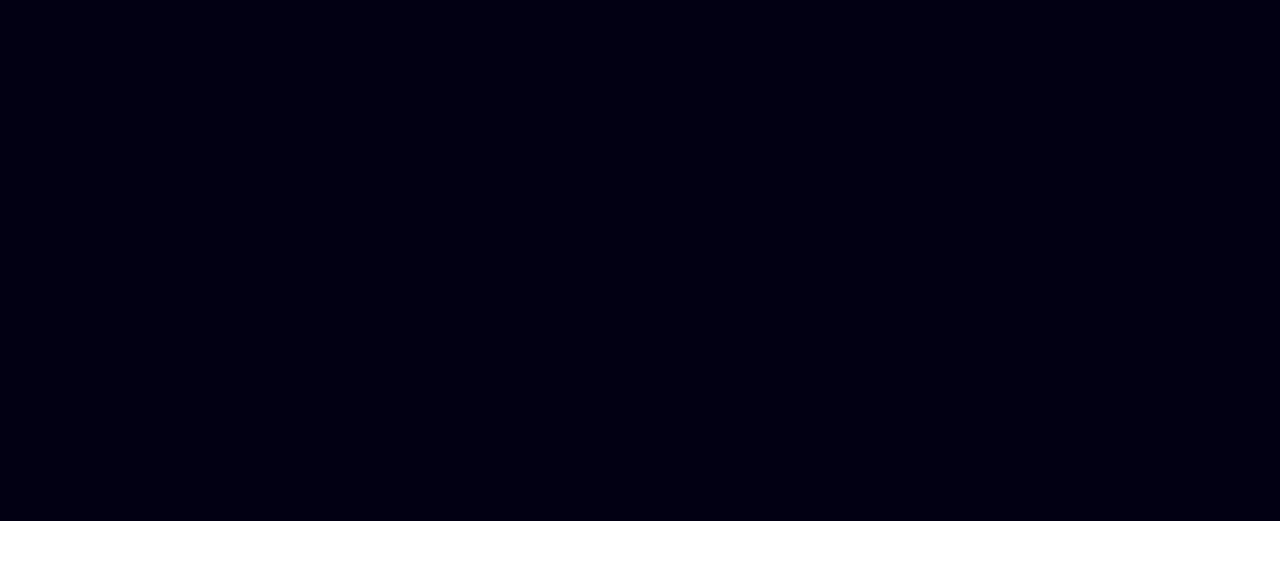
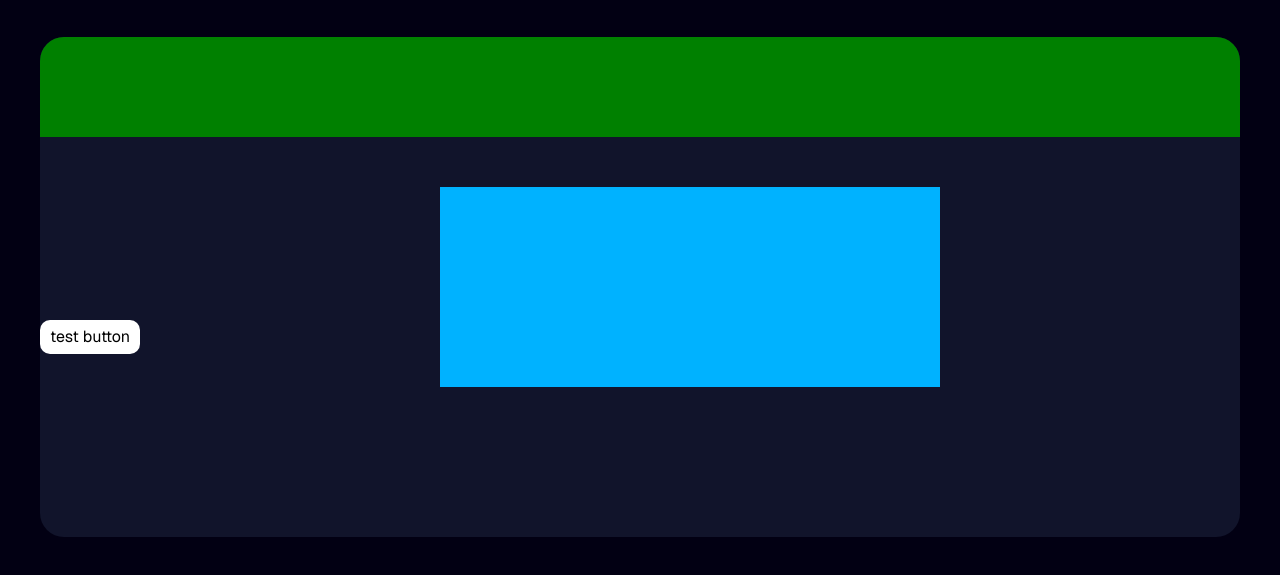
Before and after one commit to pablosik/gsap-course-playground, a website built with Vite: page pages/03a_power-easing/index.html in a window 1280 px wide. Shown: the part 279-854 px from the top of the page. Before the commit the page ends 800 px from the top, so only its background shows below. Built offline with nearby package versions, Linux system fonts and the light colour scheme.

Commit message:
power easing and sin easing

```diff
--- a/pages/03a_power-easing/index.html
+++ b/pages/03a_power-easing/index.html
@@ -1,17 +1,17 @@
 <!DOCTYPE html>
 <html lang="en">
 <head>
-    <meta charset="UTF-8" />
-    <meta name="viewport" content="width=device-width, initial-scale=1.0" />
+	<meta charset="UTF-8"/>
+	<meta name="viewport" content="width=device-width, initial-scale=1.0"/>
 	<title>Learn Gsap Power Easing</title>
-    <link rel="stylesheet" href="../../style.css" />
-    <link rel="stylesheet" href="style.css" />
+	<link rel="stylesheet" href="../../style.css"/>
+	<link rel="stylesheet" href="style.css"/>
 </head>
 <body>
 	<main>
 		<header class="nav">
 			<a href="/">
-          <img src=" /logo.svg" alt="logo" />
+				<img src=" /logo.svg" alt="logo"/>
 			</a>
 			<a href="https://jsmastery.com/all-courses" target="_blank"
 			>GSAP Course</a
@@ -21,7 +21,7 @@
 		<div class="content">
 			<div class="arrow">
 				<a href="../../index.html">
-            <img src=" /arrow.svg" alt="arrow" />
+					<img src=" /arrow.svg" alt="arrow"/>
 				</a>
 			</div>
 
@@ -39,6 +39,12 @@
 			</section>
 		</div>
 
+		<div class="demo flex-center">
+			<button class="button">test button</button>
+			<div class="toast"></div>
+			<div class="card"></div>
+		</div>
+
 		<script type="module" src="script.js"></script>
 	</main>
 </body>
--- a/pages/03a_power-easing/script.js
+++ b/pages/03a_power-easing/script.js
@@ -0,0 +1,23 @@
+import gsap from 'gsap';
+
+gsap.to('.button', {
+	x: -300,
+	y: 50,
+	scale: 1,
+	opacity: 1,
+	ease: 'power4.inOut',
+	duration: 1.5
+});
+
+gsap.to('.toast', {
+	x: 0,
+	ease: 'power2.inOut',
+	duration: 1
+});
+
+gsap.to('.card', {
+	scale: 1,
+	opacity: 1,
+	ease: 'power2.out',
+	duration: 1
+});
--- a/pages/03a_power-easing/style.css
+++ b/pages/03a_power-easing/style.css
@@ -0,0 +1,29 @@
+.button {
+    background-color: white;
+    border-radius: 10px;
+    padding: 5px 10px;
+
+    scale: 0.5;
+    opacity: 0;
+}
+
+.toast {
+    width: 100%;
+    height: 100px;
+    position: absolute;
+    top: 0;
+    left: 0;
+
+    translate: -100% 0;
+
+    background-color: green;
+}
+
+.card {
+    width: 500px;
+    height: 200px;
+    background-color: #00b2ff;
+
+    scale: 0.5;
+    opacity: 0;
+}
--- a/pages/04a_sine-easing/script.js
+++ b/pages/04a_sine-easing/script.js
@@ -0,0 +1,37 @@
+import gsap from 'gsap';
+
+const button = document.querySelector('.scroll-to-top');
+
+let isFloating = false;
+
+window.addEventListener('scroll', () => {
+	if(window.scrollY > 500) {
+		button.classList.add('show');
+
+		if(!isFloating) {
+			gsap.to(button, {
+				y: -10,
+				duration: 1.5,
+				repeat: -1,
+				yoyo: true,
+				ease: 'sine.out'
+			})
+
+			isFloating = true;
+		}
+	} else {
+		button.classList.remove('show');
+	}
+});
+
+button.addEventListener('mouseenter', () => {
+	gsap.to(button, { scale: 1.1, duration: 0.2})
+});
+
+button.addEventListener('mouseleave', () => {
+	gsap.to(button, { scale: 1, duration: 0.2})
+});
+
+button.addEventListener('click', () => {
+	window.scrollTo(0, 0);
+});
```
Lines whose indentation alone changed are shown as unchanged.
